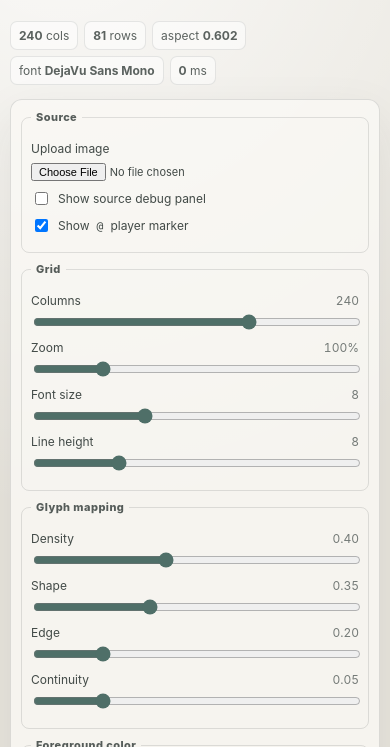
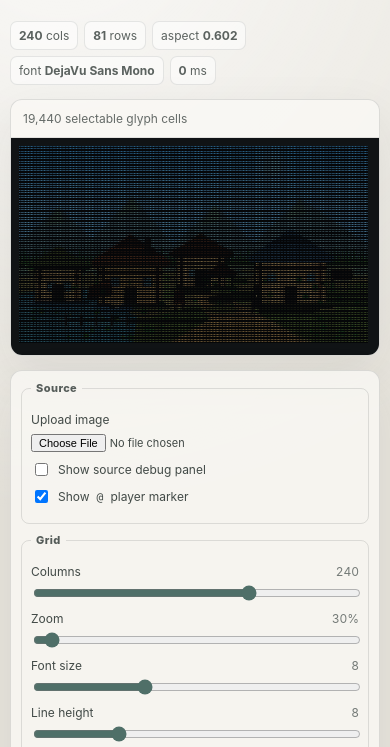
Before and after one commit to Ren472230/Sam-Sebe-RPG, a plain HTML site: page prototype/visual-v5-digit-renderer/index.html in a window 390 px wide. Shown: the part 97-844 px from the top of the page. Drawn offline with Linux system fonts and the light colour scheme.

Commit message:
fix: stabilize Visual v5 mobile QA

```diff
--- a/prototype/visual-v5-digit-renderer/app.js
+++ b/prototype/visual-v5-digit-renderer/app.js
@@ -48,7 +48,7 @@
     const showMarker = bool(get('showMarker', DEFAULTS.showMarker), DEFAULTS.showMarker);
     return {
       columns: Math.max(1, Math.round(number(get('columns', DEFAULTS.columns), DEFAULTS.columns))),
-      zoom: Math.max(0.5, Math.min(3, number(get('zoom', DEFAULTS.zoom * 100), DEFAULTS.zoom * 100) / 100)),
+      zoom: Math.max(0.2, Math.min(3, number(get('zoom', DEFAULTS.zoom * 100), DEFAULTS.zoom * 100) / 100)),
       font: {
         fontFamily: String(get('fontFamily', DEFAULTS.fontFamily)),
         fontSize: number(get('fontSize', DEFAULTS.fontSize), DEFAULTS.fontSize),
@@ -71,6 +71,33 @@
       showSource: bool(get('showSource', DEFAULTS.showSource), DEFAULTS.showSource),
       background: DEFAULTS.background,
     };
+  }
+
+  function resolveBenchmarkUrl(options = {}) {
+    return options && options.benchmarkUrl
+      ? String(options.benchmarkUrl)
+      : 'assets/benchmark-day.png';
+  }
+
+  function computeFitZoom({ availableWidth, outputWidth, minZoom = 0.2, maxZoom = 1 }) {
+    if (!Number.isFinite(availableWidth) || availableWidth <= 0) {
+      throw new TypeError('availableWidth must be positive');
+    }
+    if (!Number.isFinite(outputWidth) || outputWidth <= 0) {
+      throw new TypeError('outputWidth must be positive');
+    }
+    return Math.max(minZoom, Math.min(maxZoom, availableWidth / outputWidth));
+  }
+
+  function computeStageAvailableWidth({ rectWidth, paddingLeft = 0, paddingRight = 0 }) {
+    if (!Number.isFinite(rectWidth) || rectWidth <= 0) {
+      throw new TypeError('rectWidth must be positive');
+    }
+    return Math.max(1, rectWidth - Math.max(0, paddingLeft) - Math.max(0, paddingRight));
+  }
+
+  function selectPreRenderZoom({ autoFit, isMobile, requestedZoom }) {
+    return autoFit && isMobile ? 1 : requestedZoom;
   }
 
   function formObject(form) {
@@ -116,7 +143,7 @@
     setText(doc, 'min-brightness-value', settings.color.minBrightness.toFixed(2));
   }
 
-  function initDigitLab(doc) {
+  function initDigitLab(doc, options = {}) {
     if (!doc) throw new TypeError('document is required');
     const required = ['DigitGlyphProfiler', 'DigitImageSampler', 'DigitGlyphMapper', 'DigitTextRenderer'];
     for (const name of required) {
@@ -125,11 +152,12 @@
 
     const form = doc.getElementById('controls');
     const output = doc.getElementById('digit-output');
+    const stageScroll = doc.getElementById('stage-scroll');
     const debugPanel = doc.getElementById('source-debug-panel');
     const sourcePreview = doc.getElementById('source-preview');
     const fileInput = doc.getElementById('source-file');
     const renderButton = doc.getElementById('render-now');
-    if (!form || !output || !debugPanel || !sourcePreview || !fileInput || !renderButton) {
+    if (!form || !output || !stageScroll || !debugPanel || !sourcePreview || !fileInput || !renderButton) {
       throw new Error('Digit lab markup is incomplete');
     }
 
@@ -144,6 +172,7 @@
       samplingKey: null,
       geometry: null,
       samples: null,
+      autoFit: true,
     };
 
     function currentSettings() {
@@ -222,7 +251,12 @@
       const settings = currentSettings();
       updateControlOutputs(doc, settings);
       debugPanel.hidden = !settings.showSource;
-      output.style.zoom = String(settings.zoom);
+      const isMobile = Boolean(root.matchMedia && root.matchMedia('(max-width: 940px)').matches);
+      output.style.zoom = String(selectPreRenderZoom({
+        autoFit: cache.autoFit,
+        isMobile,
+        requestedZoom: settings.zoom,
+      }));
       setText(doc, 'render-status', 'Rendering real glyphs…');
       const started = performance.now();
       try {
@@ -240,6 +274,19 @@
           ...font,
           background: settings.background,
         });
+        if (cache.autoFit && isMobile) {
+          const stageStyle = root.getComputedStyle(stageScroll);
+          const availableWidth = computeStageAvailableWidth({
+            rectWidth: stageScroll.getBoundingClientRect().width,
+            paddingLeft: parseFloat(stageStyle.paddingLeft) || 0,
+            paddingRight: parseFloat(stageStyle.paddingRight) || 0,
+          });
+          const fitZoom = computeFitZoom({ availableWidth, outputWidth: output.offsetWidth });
+          const zoomControl = doc.getElementById('zoom');
+          output.style.zoom = String(fitZoom);
+          if (zoomControl) zoomControl.value = String(Math.floor(fitZoom * 100));
+          setText(doc, 'zoom-value', `${Math.floor(fitZoom * 100)}%`);
+        }
         const elapsed = performance.now() - started;
         setText(doc, 'status-columns', geometry.columns);
         setText(doc, 'status-rows', geometry.rows);
@@ -262,6 +309,7 @@
       if (target && (target.name === 'fontSize' || target.name === 'lineHeight')) invalidateProfile();
       if (target && target.name === 'columns') invalidateSampling();
       if (target && target.name === 'zoom') {
+        cache.autoFit = false;
         output.style.zoom = String(settings.zoom);
         return;
       }
@@ -272,6 +320,7 @@
     renderButton.addEventListener('click', () => render());
     form.addEventListener('reset', () => {
       setTimeout(() => {
+        cache.autoFit = true;
         invalidateProfile();
         render();
       }, 0);
@@ -284,7 +333,7 @@
       await setSource(url, true);
     });
 
-    setSource('assets/benchmark-day.png').catch((error) => {
+    setSource(resolveBenchmarkUrl(options)).catch((error) => {
       console.error(error);
       setText(doc, 'render-status', error.message);
     });
@@ -292,5 +341,13 @@
     return { render, setSource, cache };
   }
 
-  return { DEFAULTS, buildSettings, initDigitLab };
+  return {
+    DEFAULTS,
+    buildSettings,
+    initDigitLab,
+    resolveBenchmarkUrl,
+    computeFitZoom,
+    computeStageAvailableWidth,
+    selectPreRenderZoom,
+  };
 });
--- a/prototype/visual-v5-digit-renderer/index.html
+++ b/prototype/visual-v5-digit-renderer/index.html
@@ -15,7 +15,7 @@
         <p class="lede">A real-text image surface built only from <code>0–9 . : -</code> glyphs.</p>
       </div>
       <div class="status-strip" aria-live="polite">
-        <span><b id="status-columns">240</b> cols</span>
+        <span><b id="status-colums">240</b> cols</span>
         <span><b id="status-rows">—</b> rows</span>
         <span>aspect <b id="status-aspect">—</b></span>
         <span>font <b id="status-font">—</b></span>
@@ -51,7 +51,7 @@
               <input id="columns" name="columns" type="range" min="80" max="320" step="10" value="240">
             </label>
             <label>Zoom <output id="zoom-value">100%</output>
-              <input id="zoom" name="zoom" type="range" min="50" max="300" step="10" value="100">
+              <input id="zoom" name="zoom" type="range" min="20" max="300" step="1" value="100">
             </label>
             <label>Font size <output id="font-size-value">8</output>
               <input id="font-size" name="fontSize" type="range" min="6" max="12" step="0.5" value="8">
--- a/prototype/visual-v5-digit-renderer/styles.css
+++ b/prototype/visual-v5-digit-renderer/styles.css
@@ -102,7 +102,7 @@ h1 {
 }
 
 .stage-scroll {
-  min-height: 72vh;
+  max-height: calc(100vh - 170px);
   overflow: auto;
   padding: 18px;
   background: #101315;
@@ -245,7 +245,7 @@ code {
   .lab-header { align-items: start; flex-direction: column; }
   .status-strip { justify-content: start; }
   .lab-grid { grid-template-columns: 1fr; }
-  .control-card { position: static; max-height: none; order: -1; }
-  .stage-scroll { min-height: 64vh; padding: 8px; }
+  .control-card { position: static; max-height: none; }
+  .stage-scroll { max-height: 64vh; padding: 8px; }
   .glyph-contract { display: none; }
 }
```
Also changed, not shown: prototype/visual-v5-digit-renderer/tests/app.test.cjs (+25 -0 lines), prototype/visual-v5-digit-renderer/tests/contracts.test.cjs (+15 -0 lines).
